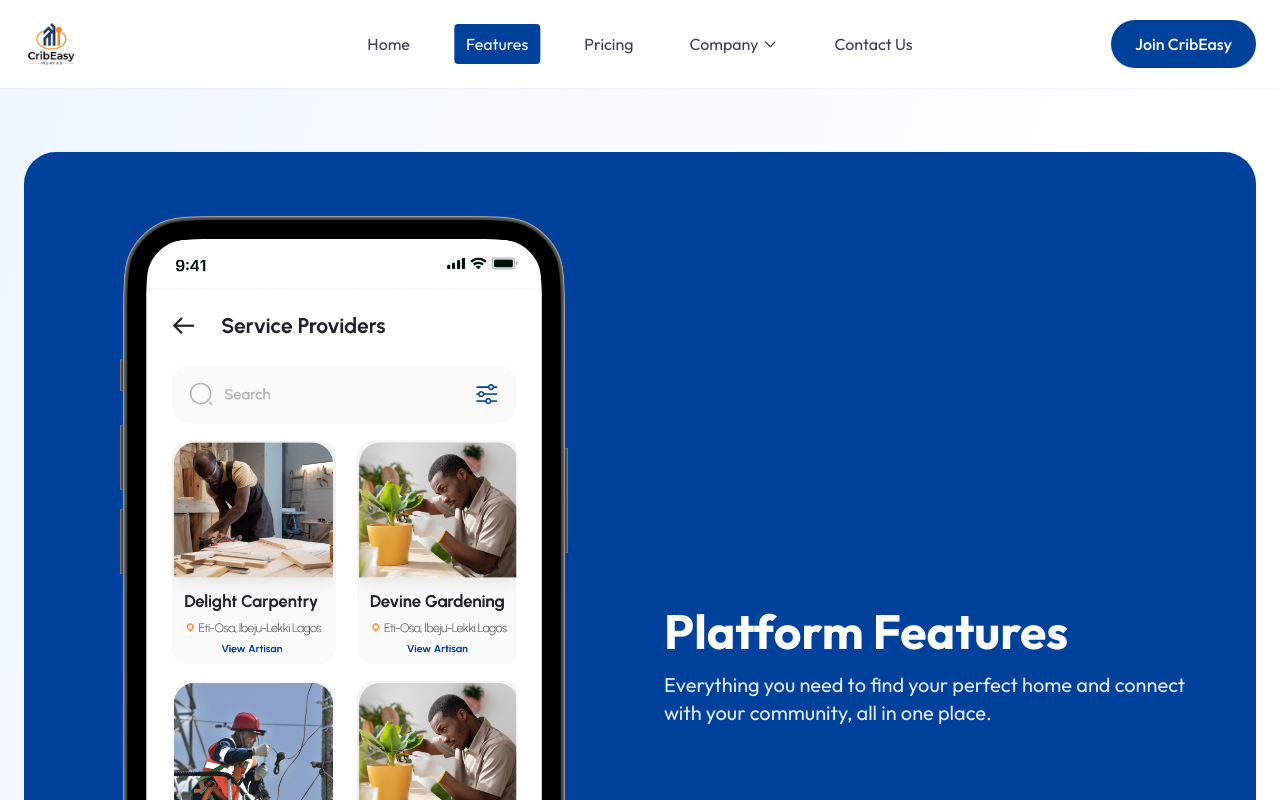
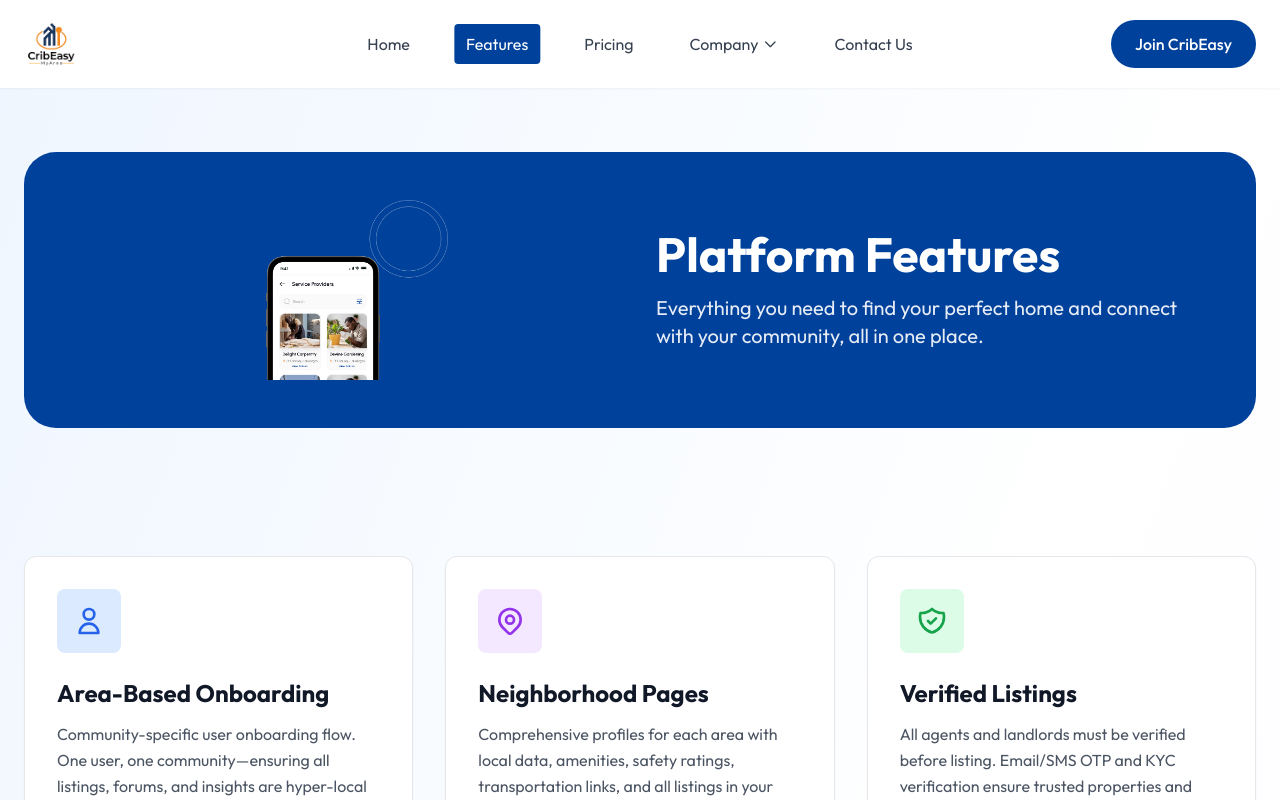
Before and after one commit to prestigetech02/cribeasy-landing, a Next.js app: page /features in a window 1280 px wide. Shown: the top 800 px of the page. Built offline with nearby package versions, Linux system fonts and the light colour scheme; no server answers.

Commit message:
New update

```diff
--- a/app/features/page.tsx
+++ b/app/features/page.tsx
@@ -186,17 +186,17 @@ export default function FeaturesPage() {
       {/* Hero Section */}
       <section className="py-16">
         <div className="container mx-auto px-6">
-          <div className="w-full rounded-[32px] py-16 px-8 md:px-12" style={{ backgroundColor: '#00419c' }}>
-            <div className="grid md:grid-cols-2 gap-12 items-center">
+          <div className="w-full rounded-[32px] py-8 md:py-12 px-8 md:px-12 overflow-hidden" style={{ backgroundColor: '#00419c' }}>
+            <div className="grid md:grid-cols-2 gap-8 items-center">
               {/* Left Column - Image */}
               <div className="flex justify-center items-center">
-                <div className="relative w-full max-w-md">
+                <div className="relative w-[200px]">
                   <Image
                     src="/images/sp.png"
                     alt="Platform Features"
-                    width={400}
-                    height={400}
-                    className="w-full h-auto rounded-2xl object-cover"
+                    width={100}
+                    height={1200}
+                    className="w-full h-auto rounded-2xl object-contain"
                   />
                 </div>
               </div>
--- a/app/page.tsx
+++ b/app/page.tsx
@@ -143,10 +143,10 @@ export default function Home() {
       <section className="relative overflow-hidden bg-white">
         <div className="container mx-auto px-6 pt-6 pb-6 md:pt-8 md:pb-8">
           <div className="bg-blue-50 rounded-2xl px-4 py-8 md:px-6 md:py-12 lg:px-8 lg:py-16" style={{ clipPath: 'polygon(0 0, 100% 0, 100% 85%, 0 100%)' }}>
-            <div className="grid md:grid-cols-2 gap-8 items-end">
+            <div className="grid md:grid-cols-2 gap-8 items-center">
             {/* Left Column - Text Content */}
             <div className="relative z-10">
-              <div className="px-4 py-8 md:px-6 md:py-12">
+              <div className="px-4 py-8 md:px-6 md:py-12 text-center md:text-left">
                 <p className="text-gray-500 mb-4 text-[18px]">Welcome to CribEasy</p>
                 <h1 className="font-bold mb-6 leading-tight text-[38px] md:text-[40px] lg:text-[52px]" style={{ color: '#00419c' }}>
                   Find Your Perfect Home{" "}
@@ -157,7 +157,7 @@ export default function Home() {
                   A community-driven real estate platform connecting renters, agents, and residents through
                   verified listings, neighborhood insights, and trusted community connections.
                 </p>
-                <div className="flex flex-col sm:flex-row items-center gap-4">
+                <div className="flex flex-col sm:flex-row items-center justify-center md:justify-start gap-4">
                   <button className="text-white px-8 py-5 rounded-full font-medium transition-colors shadow-lg w-full sm:w-auto text-[20px]" style={{ backgroundColor: '#00419c' }} onMouseEnter={(e) => e.currentTarget.style.backgroundColor = '#003080'} onMouseLeave={(e) => e.currentTarget.style.backgroundColor = '#00419c'}>
                     Get Started
                   </button>
@@ -166,10 +166,10 @@ export default function Home() {
             </div>
 
             {/* Right Column - Mobile Mockup */}
-            <div className="flex justify-center items-end relative z-10">
+            <div className="flex justify-center items-center relative z-10">
               <div className="relative w-full max-w-sm">
                 <Image
-                  src="/images/cribeasy-hero.png"
+                  src="/images/home-1.png"
                   alt="CribEasy Mobile App"
                   width={400}
                   height={600}
```
Also changed, not shown: public/images/home-1.png (added), public/images/sp.png.
